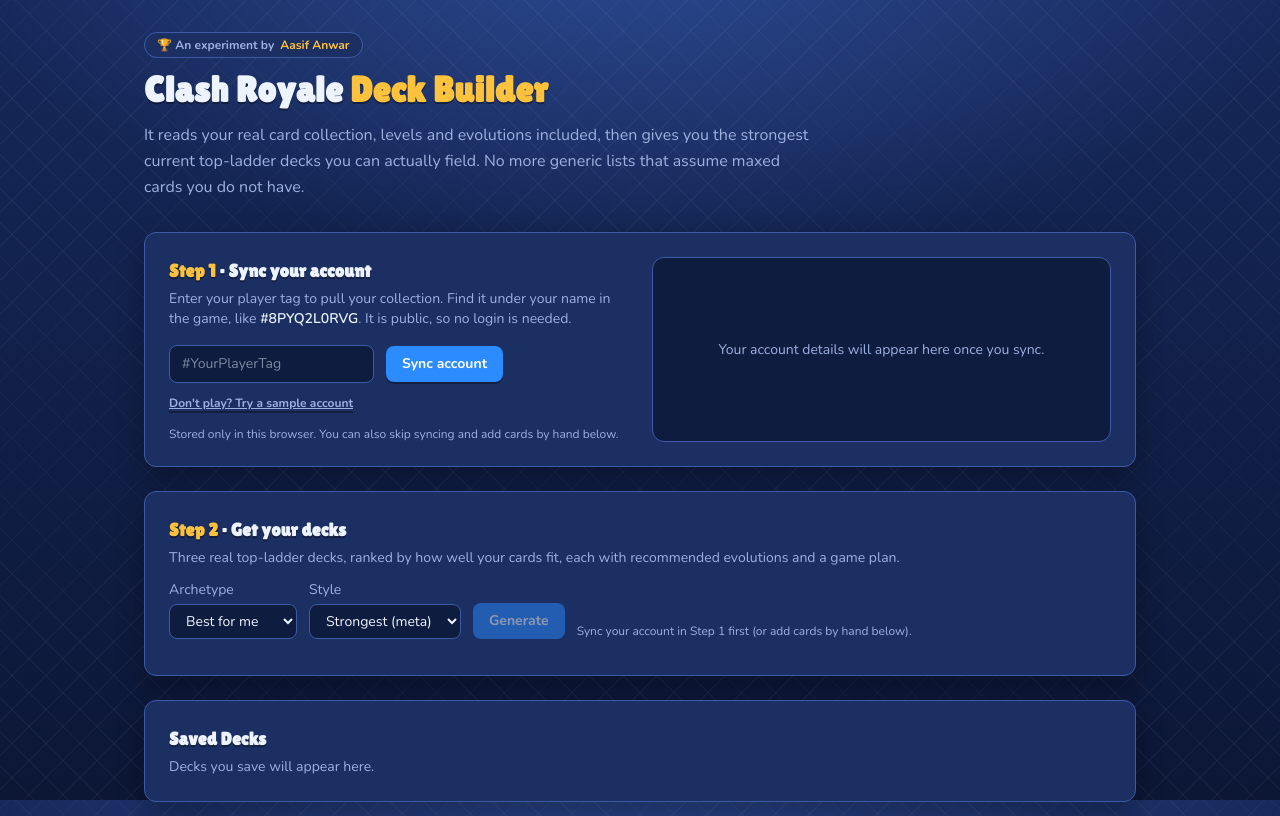
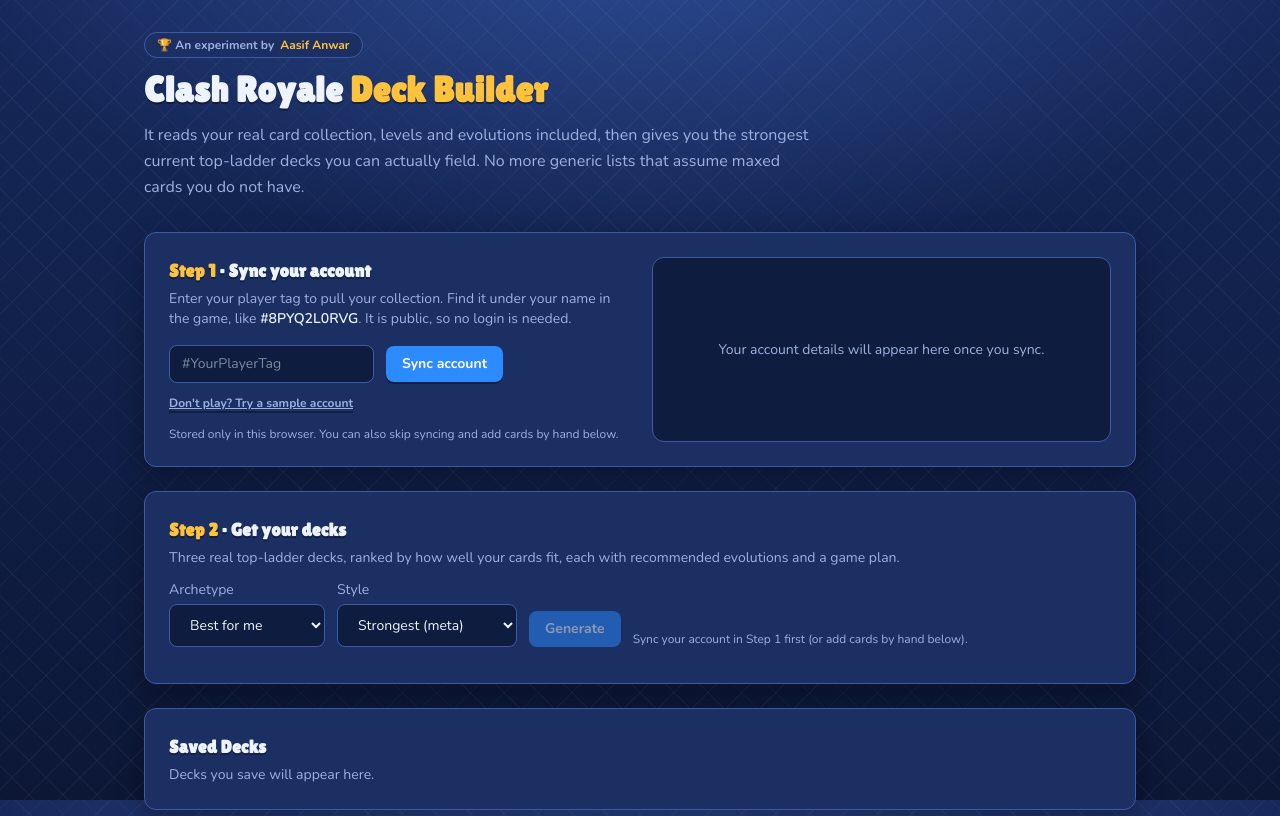
Before and after one commit to aasifnid/clash-royale-deck-builder, a Next.js app: page / in a window 1280 px wide. Shown: the top 816 px of the page. Built offline with nearby package versions, Linux system fonts and the light colour scheme.

Commit message:
Fix cramped padding on Archetype/Style dropdowns
Taller selects (py-2.5), more horizontal padding, and room before the native
arrow so the text isn't cramped.

Co-Authored-By: Claude Opus 4.8 (1M context) <noreply@anthropic.com>

```diff
--- a/components/Generator.tsx
+++ b/components/Generator.tsx
@@ -217,7 +217,7 @@ export default function Generator({ collection, onSave }: Props) {
           <select
             value={archetype}
             onChange={(e) => setArchetype(e.target.value)}
-            className="rounded-lg bg-[var(--background)] px-3 py-1.5 text-sm outline-none"
+            className="cursor-pointer rounded-lg bg-[var(--background)] px-4 py-2.5 pr-9 text-sm outline-none"
             style={{ border: "1px solid var(--border)" }}
           >
             {ARCHETYPES.map((a) => (
@@ -234,7 +234,7 @@ export default function Generator({ collection, onSave }: Props) {
           <select
             value={ease}
             onChange={(e) => setEase(e.target.value as EasePreference)}
-            className="rounded-lg bg-[var(--background)] px-3 py-1.5 text-sm outline-none"
+            className="cursor-pointer rounded-lg bg-[var(--background)] px-4 py-2.5 pr-9 text-sm outline-none"
             style={{ border: "1px solid var(--border)" }}
           >
             {EASES.map((e) => (
```
